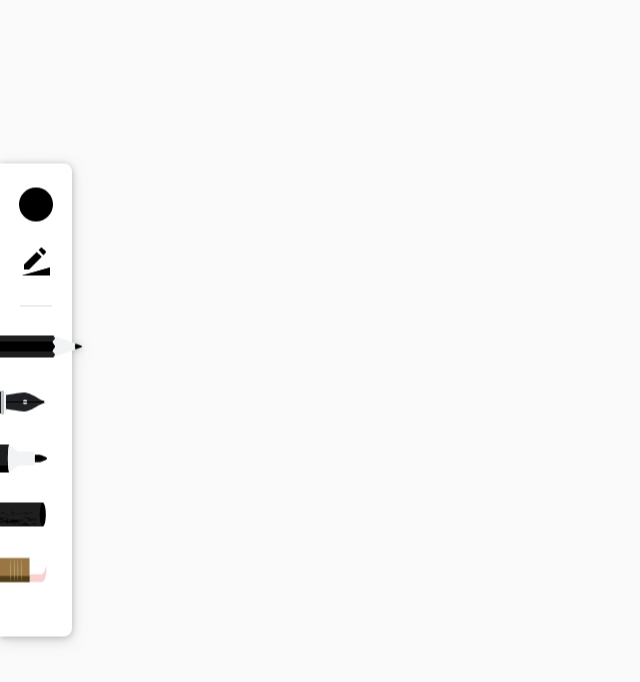
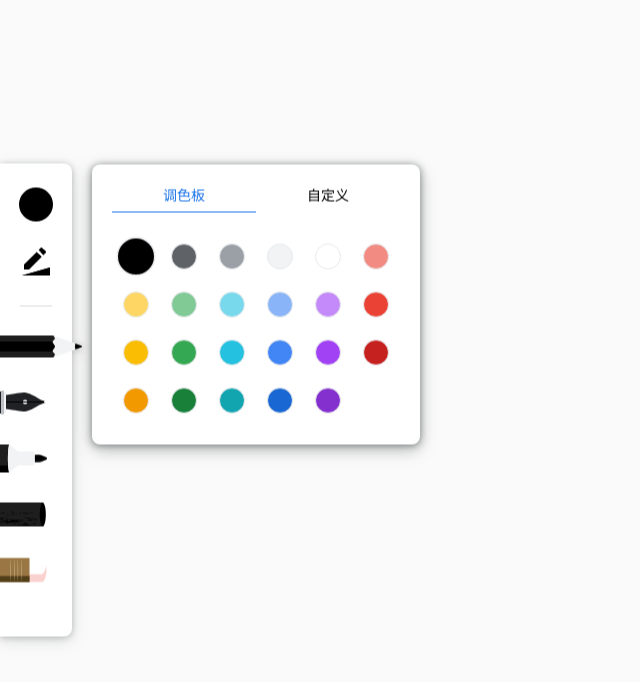
Before and after one commit to xiao-tiger/svg-drawing-vue, a Vue app: page / in a window 1280 px wide. Both pictures are taken after a click on the element 36 px from the left and 204 px from the top of the page. Shown: the top 682 px of the page, without its empty margins (0-640 px from the left). Built offline with nearby package versions, Linux system fonts and the light colour scheme.

Commit message:
封装 color-picker 组件

```diff
--- a/src/components/tool-bar/components/color-picker.vue
+++ b/src/components/tool-bar/components/color-picker.vue
@@ -1,15 +1,130 @@
 <template>
-  <div class="color-picker">
+  <div class="color-picker" :style="{ background: value }">
     <!-- 弹框 -->
-    <div class="color-wrap-dialog"></div>
+    <transition name="fade">
+      <div v-show="show" class="color-wrap-dialog">
+        <header class="header" @click="selectFeature">
+          <p
+            v-for="(item, index) of feature"
+            :key="index"
+            :data-index="index"
+            :class="[currentFeature === index ? 'active' : '']"
+          >
+            {{ item }}
+          </p>
+          <div
+            class="line"
+            :style="{ transform: `translateX(${currentFeature * 100}%)` }"
+          ></div>
+        </header>
+        <!-- 调色板 -->
+        <section class="color-panel">
+          <div id="color-container" @click="changeColor">
+            <p
+              v-for="color of colors"
+              :key="color.color"
+              :data-color="color.color"
+              class="color-item"
+            >
+              <span
+                :class="[value === color.color ? 'active' : '']"
+                :style="{ 'background-color': color.color }"
+                :title="color.title"
+                :data-color="color.color"
+              ></span>
+            </p>
+          </div>
+          <!-- <section id="custom-color"></section> -->
+        </section>
+      </div>
+    </transition>
   </div>
 </template>
 
 <script lang="ts">
-import { Component, Vue } from "vue-property-decorator";
+import { Component, Vue, Prop } from "vue-property-decorator";
 
 @Component
-export default class ColorPicker extends Vue {}
+export default class ColorPicker extends Vue {
+  @Prop({
+    default: "#000000",
+  })
+  value!: string;
+
+  show = false;
+
+  colors = Object.freeze([
+    { title: "黑色", color: "#000000" },
+    { title: "灰色 700", color: "#5f6368" },
+    { title: "灰色 500", color: "#9aa0a6" },
+    { title: "灰色 100", color: "#f1f3f4" },
+    { title: "白色", color: "#ffffff" },
+    { title: "红色 300", color: "#f28b82" },
+    { title: "黄色 300", color: "#fdd663" },
+    { title: "绿色 300", color: "#81c995" },
+    { title: "青色 300", color: "#78d9ec" },
+    { title: "蓝色 300", color: "#8ab4f8" },
+    { title: "紫色 300", color: "#c58af9" },
+    { title: "红色 500", color: "#ea4335" },
+    { title: "黄色 500", color: "#fbbc04" },
+    { title: "绿色 500", color: "#34a853" },
+    { title: "青色 500", color: "#24c1e0" },
+    { title: "蓝色 500", color: "#4285f4" },
+    { title: "紫色 500", color: "#a142f4" },
+    { title: "红色 700", color: "#c5221f" },
+    { title: "黄色 700", color: "#f29900" },
+    { title: "绿色 700", color: "#188038" },
+    { title: "青色 700", color: "#12a4af" },
+    { title: "蓝色 700", color: "#1967d2" },
+    { title: "紫色 700", color: "#8430ce" },
+  ]);
+
+  feature = ["调色板", "自定义"];
+
+  // 当前选中项 调色板  自定义
+  currentFeature = 0;
+
+  selectFeature(e: MouseEvent): void {
+    const target = e.target as HTMLElement;
+    if (target) {
+      const { index } = target.dataset;
+      if (index !== undefined) {
+        this.currentFeature = +index;
+      }
+    }
+  }
+
+  changeColor(e: MouseEvent): void {
+    const target = e.target as HTMLElement;
+    if (target) {
+      const { color } = target.dataset;
+      if (color) {
+        this.$emit("input", color);
+        this.$emit("change", color);
+      }
+    }
+  }
+
+  handleClick(e: MouseEvent): void {
+    if (this.$el.contains(e.target as HTMLElement)) {
+      if (this.$el === e.target) {
+        this.show = !this.show;
+      } else {
+        this.show = true;
+      }
+    } else {
+      this.show = false;
+    }
+  }
+
+  mounted(): void {
+    document.addEventListener("click", this.handleClick, true);
+  }
+
+  beforeDestroy(): void {
+    document.removeEventListener("click", this.handleClick, true);
+  }
+}
 </script>
 
 <style lang="scss" scoped>
@@ -23,4 +138,93 @@ export default class ColorPicker extends Vue {}
   cursor: pointer;
   margin: 10px 0;
 }
+.fade-enter-active,
+.fade-leave-active {
+  transition: opacity 0.2s;
+}
+.fade-enter, .fade-leave-to /* .fade-leave-active below version 2.1.8 */ {
+  opacity: 0;
+}
+
+.color-wrap-dialog {
+  position: absolute;
+  width: 328px;
+  box-sizing: border-box;
+  top: -24px;
+  left: 72px;
+  padding: 0 20px;
+  border-radius: 8px;
+  background-color: #fff;
+  filter: drop-shadow(0 1px 3px #3c40434d) drop-shadow(0 4px 8px #3c404326);
+  overflow: hidden;
+  .header {
+    position: relative;
+    display: flex;
+    width: 288px;
+    height: 48px;
+    font-size: 14px;
+    font-weight: 500;
+    overflow: hidden;
+    p {
+      width: 50%;
+      height: 100%;
+      padding: 20px 0 7px 0;
+      text-align: center;
+      margin-bottom: 1px;
+    }
+    .active {
+      color: var(--blue-600);
+    }
+    .line {
+      width: 50%;
+      position: absolute;
+      bottom: 0;
+      height: 1px;
+      background-color: var(--blue-600);
+      transition: all 0.3s;
+    }
+  }
+  .color-panel {
+    display: flex;
+    padding: 20px 0;
+    box-sizing: border-box;
+    overflow: hidden;
+
+    &.xx {
+      transform: translateX(-308px);
+    }
+    #color-container {
+      display: grid;
+      grid-auto-rows: 4;
+      grid-template-columns: repeat(6, 48px);
+
+      p {
+        display: inline-flex;
+        justify-content: center;
+        align-items: center;
+        width: 48px;
+        height: 48px;
+        span {
+          display: inline-block;
+          width: 24px;
+          height: 24px;
+          border-radius: 50%;
+          transition: transform 0.1s;
+          cursor: pointer;
+          border: 1px solid #e8eaed;
+
+          &.active {
+            transform: scale(1.5);
+          }
+        }
+      }
+    }
+
+    #custom-color {
+      width: 288px;
+      height: 232px;
+      box-sizing: border-box;
+    }
+  }
+}
 </style>
--- a/src/components/tool-bar/index.vue
+++ b/src/components/tool-bar/index.vue
@@ -1,6 +1,6 @@
 <template>
   <div class="m-tool-bar">
-    <color-picker />
+    <color-picker v-model="value" />
     <div class="pen-size">
       <svg viewBox="0 0 20 20" xmlns="http://www.w3.org/2000/svg">
         <path
@@ -37,7 +37,9 @@ import ColorPicker from "./components/color-picker.vue";
     ColorPicker,
   },
 })
-export default class ToolBar extends Vue {}
+export default class ToolBar extends Vue {
+  value = "#000000";
+}
 </script>
 
 <style lang="scss">
--- a/src/index.scss
+++ b/src/index.scss
@@ -1,6 +1,10 @@
 body {
   margin: 0;
   background-color: #fafafa;
+}
+p {
+  margin: 0;
+  box-sizing: border-box;
 }
 html {
   --color-swatch-inner-shadow: inset 0 0 1px #00000042;
@@ -11,4 +15,5 @@ html {
   --tool-color: #000000;
   --accent-color: #1e1e1e;
   --tool-animation-offset: -36px;
+  --blue-600: #1a73e8;
 }
```
